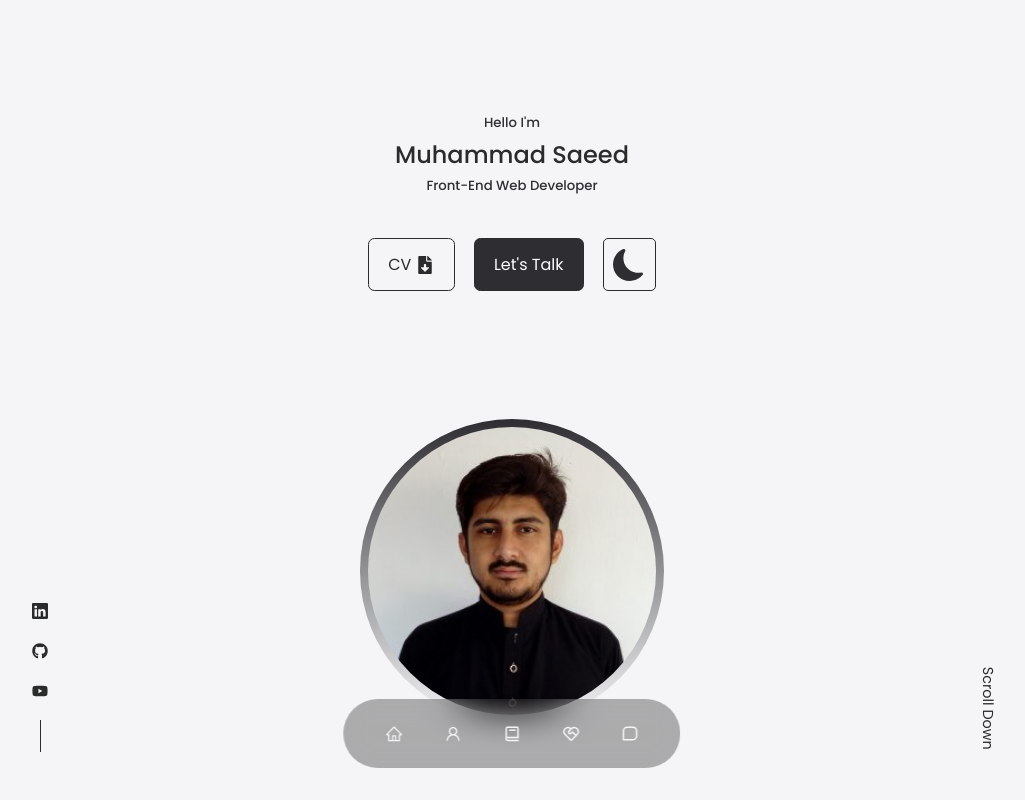
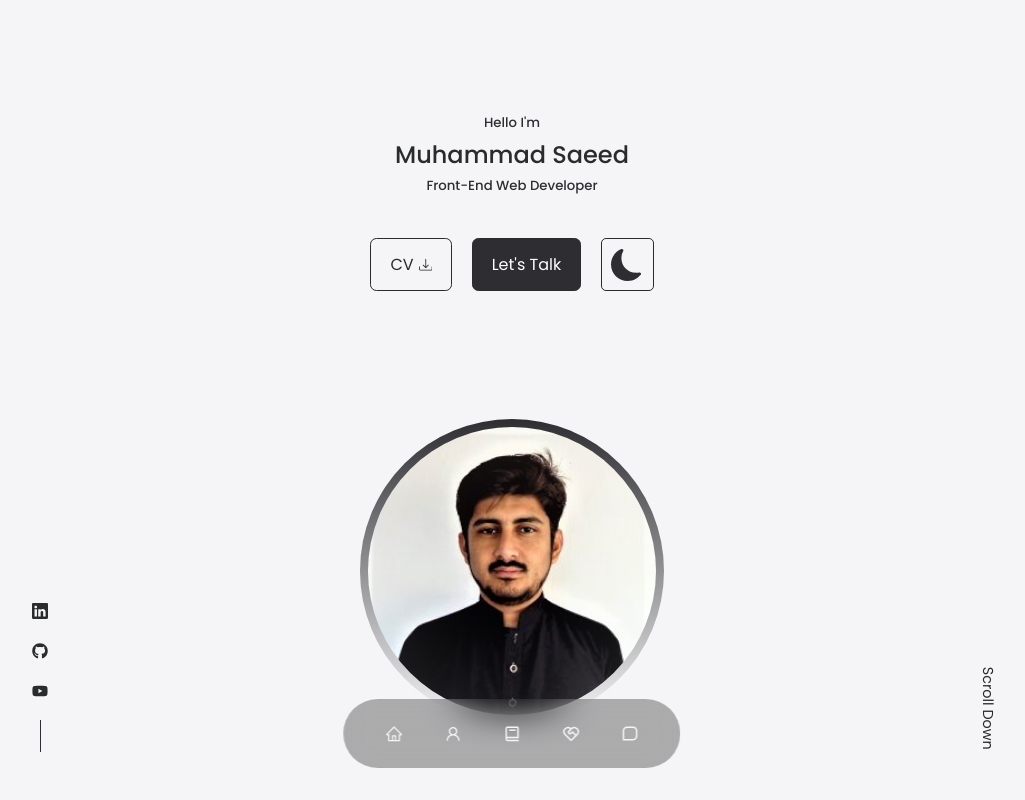
Before and after one commit to MuhammadSaeed0336/mysite, a React (Create React App) app: page / in a window 1280 px wide. Shown: the top 800 px of the page, without its empty margins (128-1153 px from the left). Built offline with nearby package versions, Linux system fonts and the light colour scheme.

Commit message:
cv update

```diff
--- a/src/components/header/CTA.jsx
+++ b/src/components/header/CTA.jsx
@@ -1,8 +1,7 @@
 import React from "react";
 import CV from "../../assets/cv.pdf";
-import { BsMoonFill } from "react-icons/bs";
+import { BsDownload, BsMoonFill } from "react-icons/bs";
 import {MdLightMode} from "react-icons/md";
-import { FaFileDownload} from "react-icons/fa";
 import { useDispatch, useSelector } from "react-redux";
 import { toggleDarkMode } from "../../feature/darkModeSlice";
 
@@ -13,7 +12,7 @@ function CTA() {
   return (
     <div className="cta">
       <a href={CV} download="MSaeedCV.pdf" className="btn">CV
-        <FaFileDownload className="down-icon"/>
+        <BsDownload className="down-icon"/>
       </a>
       <a href="#contact" className="btn">
         Let's Talk
--- a/src/components/header/Header.css
+++ b/src/components/header/Header.css
@@ -33,7 +33,7 @@ header {
   background-color: #111 !important;
 }
 .cta .btn .down-icon {
-  font-size: 18px;
+  font-size: 13.5px;
 }
 .cta .btn:nth-child(2) {
   color: white;
```
Also changed, not shown: src/assets/me.jpg, 1 other file (tests, documents, lock files or other folders).
